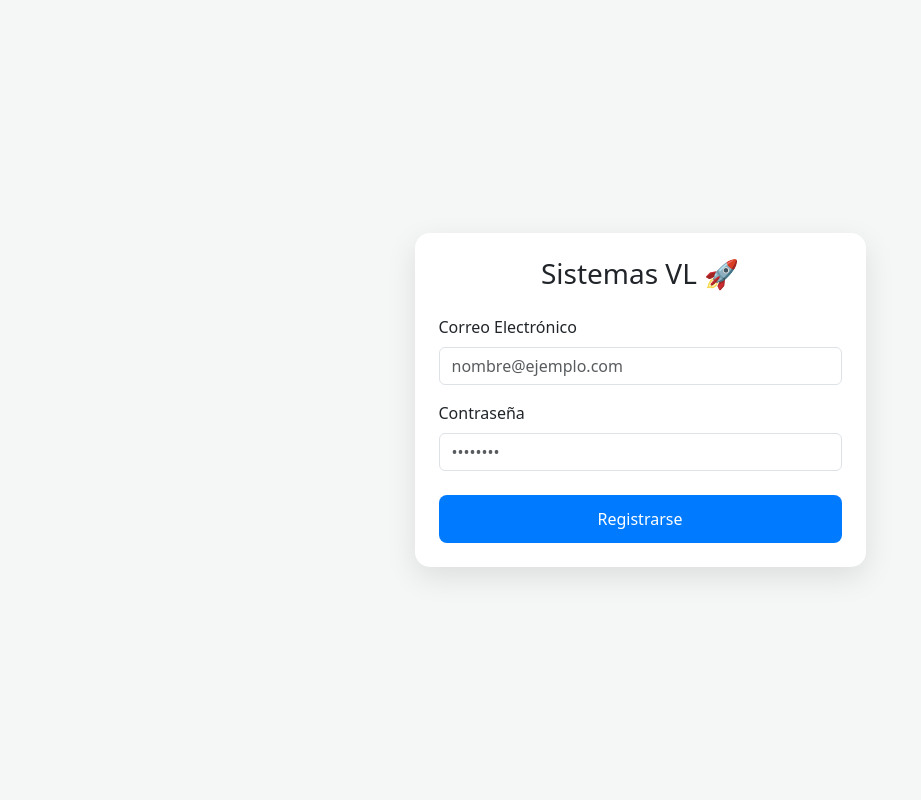
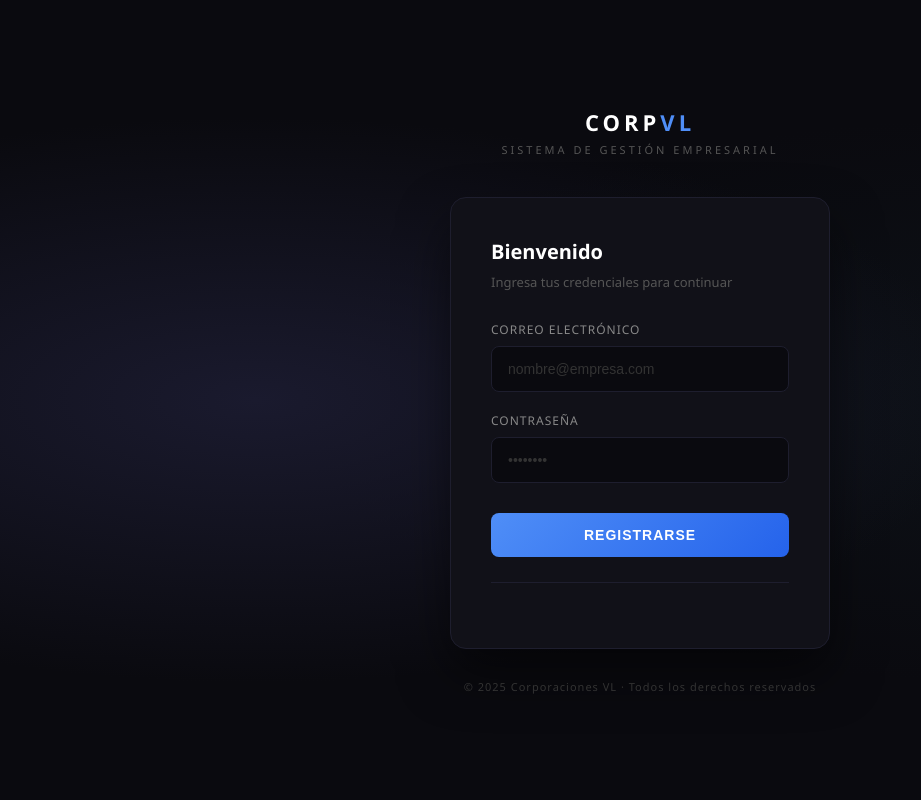
Before and after one commit to leonardov243-byte/corporaciones-vl, a Flask app: page / in a window 1280 px wide. Shown: the whole page, without its empty margins (0-921 px from the left). Run offline with Flask 3, Linux system fonts and the light colour scheme.

Commit message:
Nuevo diseño dark mode login

```diff
--- a/templates/index.html
+++ b/templates/index.html
@@ -3,34 +3,61 @@
 <head>
     <meta charset="UTF-8">
     <meta name="viewport" content="width=device-width, initial-scale=1.0">
-    <title>Corporaciones VL | Registro</title>
-    <link href="https://cdn.jsdelivr.net/npm/bootstrap@5.3.0/dist/css/bootstrap.min.css" rel="stylesheet">
+    <title>Corporaciones VL | Sistema de Registro</title>
     <style>
-        body { background: #f4f7f6; display: flex; align-items: center; height: 100vh; }
-        .card { border: none; border-radius: 15px; box-shadow: 0 10px 30px rgba(0,0,0,0.1); }
-        .btn-primary { background: #007bff; border: none; border-radius: 8px; padding: 12px; }
+        * { margin: 0; padding: 0; box-sizing: border-box; }
+        body {
+            background: #0a0a0f;
+            min-height: 100vh;
+            display: flex;
+            align-items: center;
+            justify-content: center;
+            font-family: 'Segoe UI', sans-serif;
+            background-image: radial-gradient(ellipse at 20% 50%, #1a1a2e 0%, transparent 50%),
+                              radial-gradient(ellipse at 80% 50%, #0d1117 0%, transparent 50%);
+        }
+        .container { width: 100%; max-width: 420px; padding: 20px; }
+        .logo { text-align: center; margin-bottom: 40px; }
+        .logo h1 { color: #ffffff; font-size: 22px; font-weight: 700; letter-spacing: 4px; text-transform: uppercase; }
+        .logo span { color: #4f8ef7; }
+        .logo p { color: #555; font-size: 11px; letter-spacing: 3px; text-transform: uppercase; margin-top: 5px; }
+        .card { background: #111118; border: 1px solid #1e1e2e; border-radius: 16px; padding: 40px; box-shadow: 0 25px 50px rgba(0,0,0,0.5); }
+        .card h2 { color: #fff; font-size: 20px; font-weight: 600; margin-bottom: 8px; }
+        .card p { color: #555; font-size: 13px; margin-bottom: 30px; }
+        .form-group { margin-bottom: 20px; }
+        label { display: block; color: #888; font-size: 12px; letter-spacing: 1px; text-transform: uppercase; margin-bottom: 8px; }
+        input { width: 100%; background: #0a0a0f; border: 1px solid #1e1e2e; border-radius: 8px; padding: 14px 16px; color: #fff; font-size: 14px; transition: border-color 0.3s; outline: none; }
+        input:focus { border-color: #4f8ef7; box-shadow: 0 0 0 3px rgba(79,142,247,0.1); }
+        input::placeholder { color: #333; }
+        button { width: 100%; background: linear-gradient(135deg, #4f8ef7, #2563eb); border: none; border-radius: 8px; padding: 14px; color: #fff; font-size: 14px; font-weight: 600; letter-spacing: 1px; text-transform: uppercase; cursor: pointer; margin-top: 10px; transition: opacity 0.3s, transform 0.2s; }
+        button:hover { opacity: 0.9; transform: translateY(-1px); }
+        .divider { border: none; border-top: 1px solid #1e1e2e; margin: 25px 0; }
+        .footer { text-align: center; color: #333; font-size: 11px; margin-top: 30px; letter-spacing: 1px; }
     </style>
 </head>
 <body>
     <div class="container">
-        <div class="row justify-content-center">
-            <div class="col-md-5">
-                <div class="card p-4">
-                    <h3 class="text-center mb-4">Sistemas VL 🚀</h3>
-                    <form action="/register" method="POST">
-                        <div class="mb-3">
-                            <label class="form-label">Correo Electrónico</label>
-                            <input type="email" name="email" class="form-control" placeholder="nombre@ejemplo.com" required>
-                        </div>
-                        <div class="mb-4">
-                            <label class="form-label">Contraseña</label>
-                            <input type="password" name="password" class="form-control" placeholder="••••••••" required>
-                        </div>
-                        <button type="submit" class="btn btn-primary w-100">Registrarse</button>
-                    </form>
+        <div class="logo">
+            <h1>Corp<span>VL</span></h1>
+            <p>Sistema de Gestión Empresarial</p>
+        </div>
+        <div class="card">
+            <h2>Bienvenido</h2>
+            <p>Ingresa tus credenciales para continuar</p>
+            <form action="/register" method="post">
+                <div class="form-group">
+                    <label>Correo Electrónico</label>
+                    <input type="email" name="email" placeholder="nombre@empresa.com" required>
                 </div>
-            </div>
+                <div class="form-group">
+                    <label>Contraseña</label>
+                    <input type="password" name="password" placeholder="••••••••" required>
+                </div>
+                <button type="submit">Registrarse</button>
+            </form>
+            <hr class="divider">
         </div>
+        <p class="footer">© 2025 Corporaciones VL · Todos los derechos reservados</p>
     </div>
 </body>
 </html>
```
